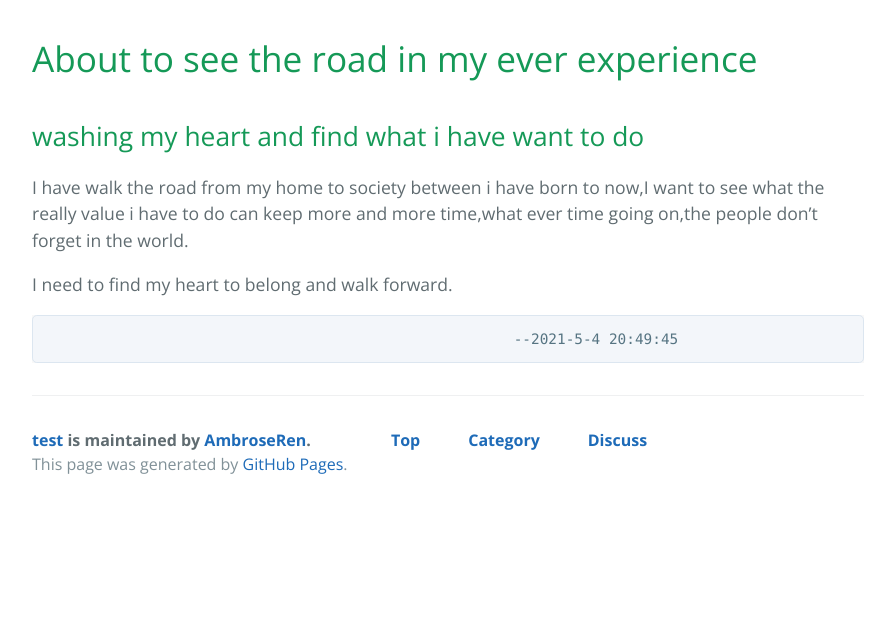
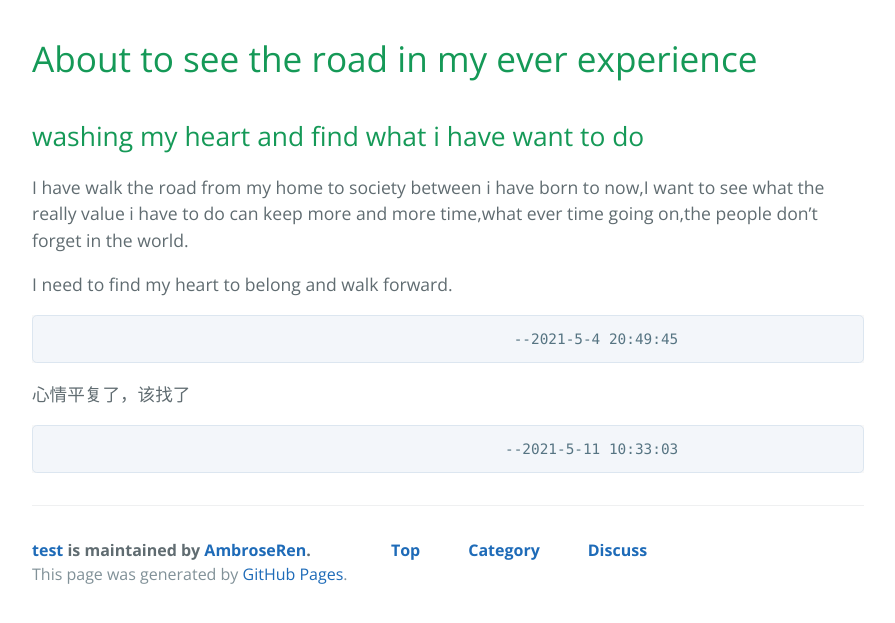
Before and after one commit to AmbroseRen/test, a Jekyll site: the page built from Data/MD/2021/05/20210505.md, in a window 1280 px wide. Shown: the top 623 px of the page, without its empty margins (192-1087 px from the left). Built offline with Jekyll 4.4.1, drawn with Linux system fonts in a browser that asks for light colours; our own code applies the rules of GitHub Pages for plain Markdown files; the repository's description, which GitHub fills in, is left out.

Commit message:
Update 20210505.md

```diff
--- a/Data/MD/2021/05/20210505.md
+++ b/Data/MD/2021/05/20210505.md
@@ -8,3 +8,7 @@ keep more and more time,what ever time going on,the people don't forget in the w
 I need to find my heart to belong and walk forward.
 
                                                           --2021-5-4 20:49:45
+
+心情平复了，该找了
+
+                                                         --2021-5-11 10:33:03
```
